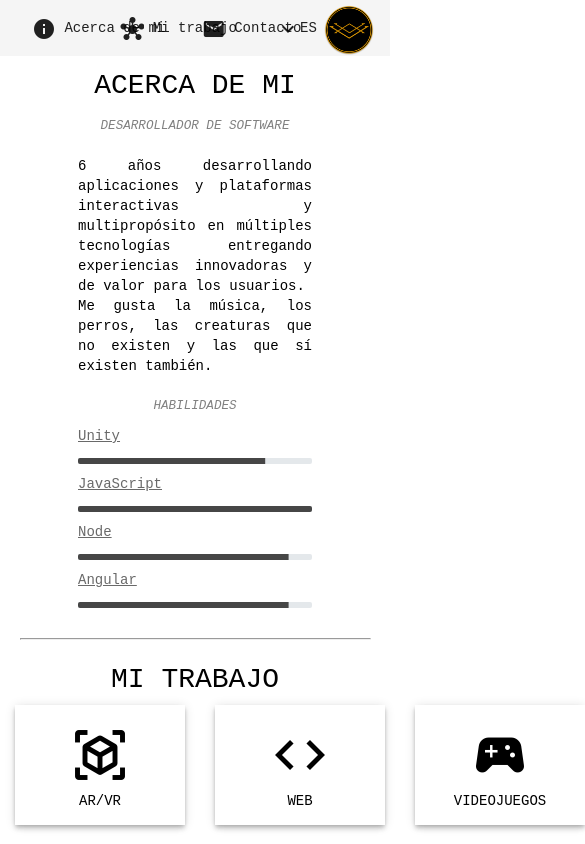
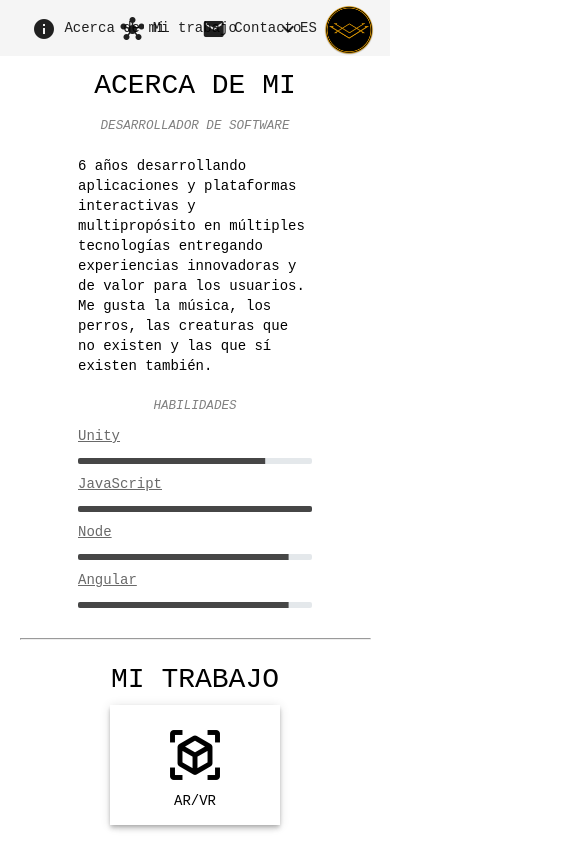
Before and after one commit to jmzulh/jmzulh.github.io, an Angular app: page / in a window 390 px wide. Shown: the top 844 px of the page, 585 px wide, since content can reach past the window. Built offline with nearby package versions, Linux system fonts and the light colour scheme; a web font is replaced by a local one.

Commit message:
LAYUOT: se agrega optimización para visaulización desde moviles

```diff
--- a/src/app/ES/acerca-de-mi/acerca-de-mi.component.css
+++ b/src/app/ES/acerca-de-mi/acerca-de-mi.component.css
@@ -23,3 +23,9 @@ mat-progress-bar{
 ::ng-deep .mat-progress-bar {
     border-radius: 2px;
 }
+
+@media only screen and (max-width: 600px) {
+    .text{
+        text-align: left;
+    }
+  }
--- a/src/app/ES/portafolio/portafolio.component.css
+++ b/src/app/ES/portafolio/portafolio.component.css
@@ -26,3 +26,10 @@ mat-icon{
     width: 60px;
     height: 60px;
 }
+
+
+@media only screen and (max-width: 600px) {
+  .container {
+      width: min-content;
+  }
+}
--- a/src/app/app.component.css
+++ b/src/app/app.component.css
@@ -0,0 +1,20 @@
+:host{
+    display: flex;
+    flex-direction: column;
+    position: absolute;
+    top: 0;
+    bottom: 0;
+    left: 0;
+    right: 0;
+}
+
+main{
+    height: 100%;
+    width: 100%;
+    /* overflow: hidden; */
+}
+
+router-outlet{
+    position: relative;
+    display: inline;
+}
--- a/src/styles.css
+++ b/src/styles.css
@@ -1,23 +1,30 @@
 /* You can add global styles to this file, and also import other style files */
 
-*{
+* {
     font-family: 'Oxygen Mono', monospace;
 }
-html, body { height: 100%; }
-body { margin: 0}
 
-.title{
+html,
+body {
+    height: 100%;
+}
+
+body {
+    margin: 0
+}
+
+.title {
     margin-top: 20px;
     text-align: center;
     font-size: 28px;
 }
 
-.minititle{
+.minititle {
     font-size: 18px;
     font-style: italic;
 }
 
-.subtitle{
+.subtitle {
     width: 60%;
     margin-left: auto;
     margin-right: auto;
@@ -28,7 +35,7 @@ body { margin: 0}
     color: grey;
 }
 
-.text{
+.text {
     width: 60%;
     margin-left: auto;
     margin-right: auto;
@@ -36,20 +43,20 @@ body { margin: 0}
     text-align: justify;
 }
 
-a:visited{
-    color:rgb(255, 145, 0);
+a:visited {
+    color: rgb(255, 145, 0);
 }
 
-a:hover{
-    color:dimgray;
+a:hover {
+    color: dimgray;
 }
 
-a{
-    color:dimgray;
+a {
+    color: dimgray;
 }
 
-.container{
+.container {
     width: max-content;
-    margin-left:auto;
-    margin-right:auto;
-  }
+    margin-left: auto;
+    margin-right: auto;
+}
```
